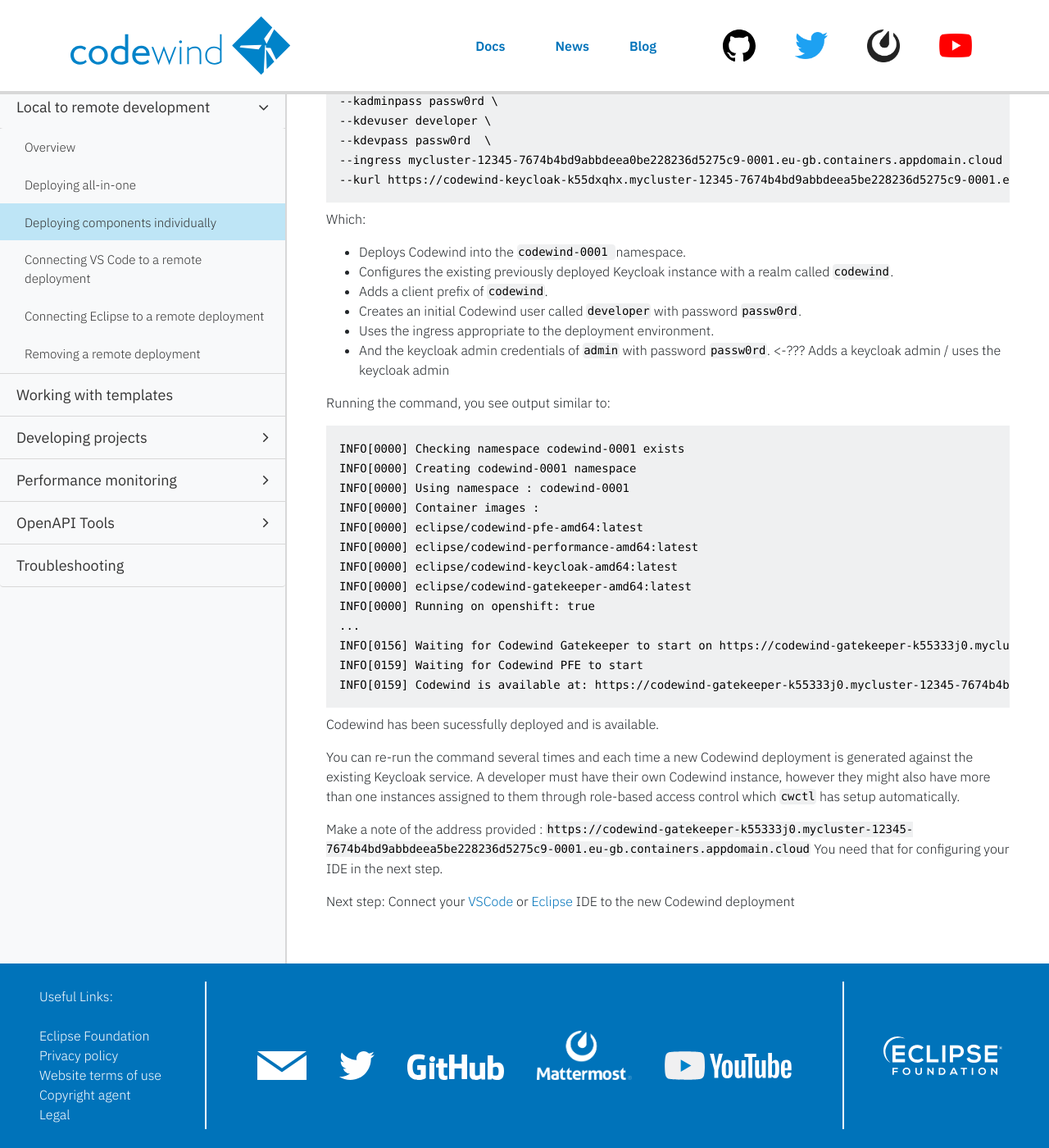
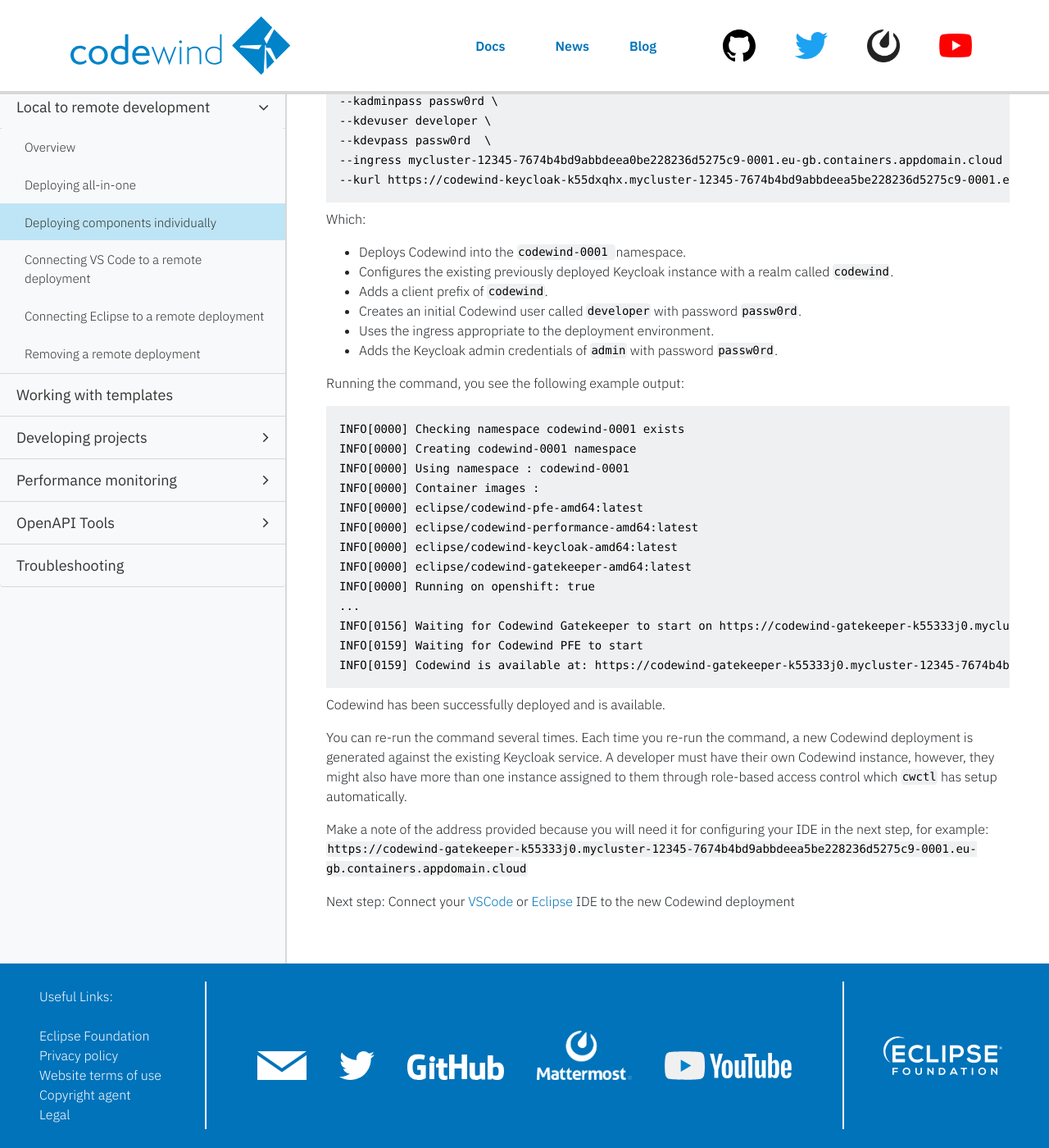
Before and after one commit to eclipse-archived/codewind-docs, a Jekyll site: the page built from docs/_documentations/remotedeploy-single.md, in a window 1280 px wide and 1400 px high, scrolled down 2230 px. Shown: the whole window at 82% size. Built offline with Jekyll 4.4.1, drawn with Linux system fonts in a browser that asks for light colours; nearby versions of some CDN libraries; comment, search, counter and statistics services are not loaded; some of the changed text lies outside the part shown.

Commit message:
First pass review
Signed-off-by: micgibso <MICGIBSO@uk.ibm.com>

````diff
--- a/docs/_documentations/remotedeploy-single.md
+++ b/docs/_documentations/remotedeploy-single.md
@@ -57,9 +57,9 @@ mycluster-12345-7674b4bd9abbdeea5be228236d5275c9-0001.eu-gb.containers.appdomain
 
 Determine the following for your cloud deployment:
 
-* {namespace}: `cwctl` creates the namespace if it does not yet exist.
-* {kdevuser} & {kdevpass}: A developer username and password that will be granted access to this deployment of Codewind. `cwctl` creates the user and adds it to the realm if it does not exist.
-* {ingress}: The ingress domain for your cloud environment
+* {namespace}: The `cwctl` command creates the namespace if it does not yet exist.
+* {kdevuser} & {kdevpass}: A developer username and password that will be granted access to this deployment of Codewind. The `cwctl` command creates the user and adds it to the realm if it does not exist.
+* {ingress}: The ingress domain for your cloud environment.
 
 A complete command might look something like this:
 
@@ -74,7 +74,7 @@ A complete command might look something like this:
 
 Which:
 
-* Deploys just a keycloak service into the `keycloak-0001 `namespace.
+* Deploys just a Keycloak service into the `keycloak-0001 `namespace.
 * Creates an initial Keycloak administrator user called `admin` with password `passw0rd`.
 * Uses the ingress domain appropriate to the deployment environment.
 
@@ -122,9 +122,9 @@ Which:
 * Adds a client prefix of `codewind`.
 * Creates an initial Codewind user called `developer` with password `passw0rd`.
 * Uses the ingress appropriate to the deployment environment.
-* And the keycloak admin credentials of `admin` with password `passw0rd`.  <-??? Adds a keycloak admin / uses the keycloak admin
+* Adds the Keycloak admin credentials of `admin` with password `passw0rd`.
 
-Running the command, you see output similar to:
+Running the command, you see the following example output:
 
 ```
 INFO[0000] Checking namespace codewind-0001 exists
@@ -142,10 +142,10 @@ INFO[0159] Waiting for Codewind PFE to start
 INFO[0159] Codewind is available at: https://codewind-gatekeeper-k55333j0.mycluster-12345-7674b4bd9abbdeea5be228236d5275c9-0001.eu-gb.containers.appdomain.cloud
 ```
 
-Codewind has been sucessfully deployed and is available.
+Codewind has been successfully deployed and is available.
 
-You can re-run the command several times and each time a new Codewind deployment is generated against the existing Keycloak service. A developer must have their own Codewind instance, however they might also have more than one instances assigned to them through role-based access control which `cwctl` has setup automatically.
+You can re-run the command several times. Each time you re-run the command, a new Codewind deployment is generated against the existing Keycloak service. A developer must have their own Codewind instance, however, they might also have more than one instance assigned to them through role-based access control which `cwctl` has setup automatically.
 
-Make a note of the address provided : `https://codewind-gatekeeper-k55333j0.mycluster-12345-7674b4bd9abbdeea5be228236d5275c9-0001.eu-gb.containers.appdomain.cloud`   You need that for configuring your IDE in the next step.
+Make a note of the address provided because you will need it for configuring your IDE in the next step, for example: `https://codewind-gatekeeper-k55333j0.mycluster-12345-7674b4bd9abbdeea5be228236d5275c9-0001.eu-gb.containers.appdomain.cloud`
 
 Next step: Connect your [VSCode](remotedeploy-vscode.html) or [Eclipse](remotedeploy-eclipse.html) IDE to the new Codewind deployment
````
Also changed, not shown: other parts of docs/_documentations/remotedeploy-single.md (+3 -3 lines), docs/_documentations/remote-overview.md (+3 -3 lines), docs/_documentations/remotedeploy-combo.md (+9 -9 lines), docs/_documentations/remotedeploy-vscode.md (+1 -1 lines).
